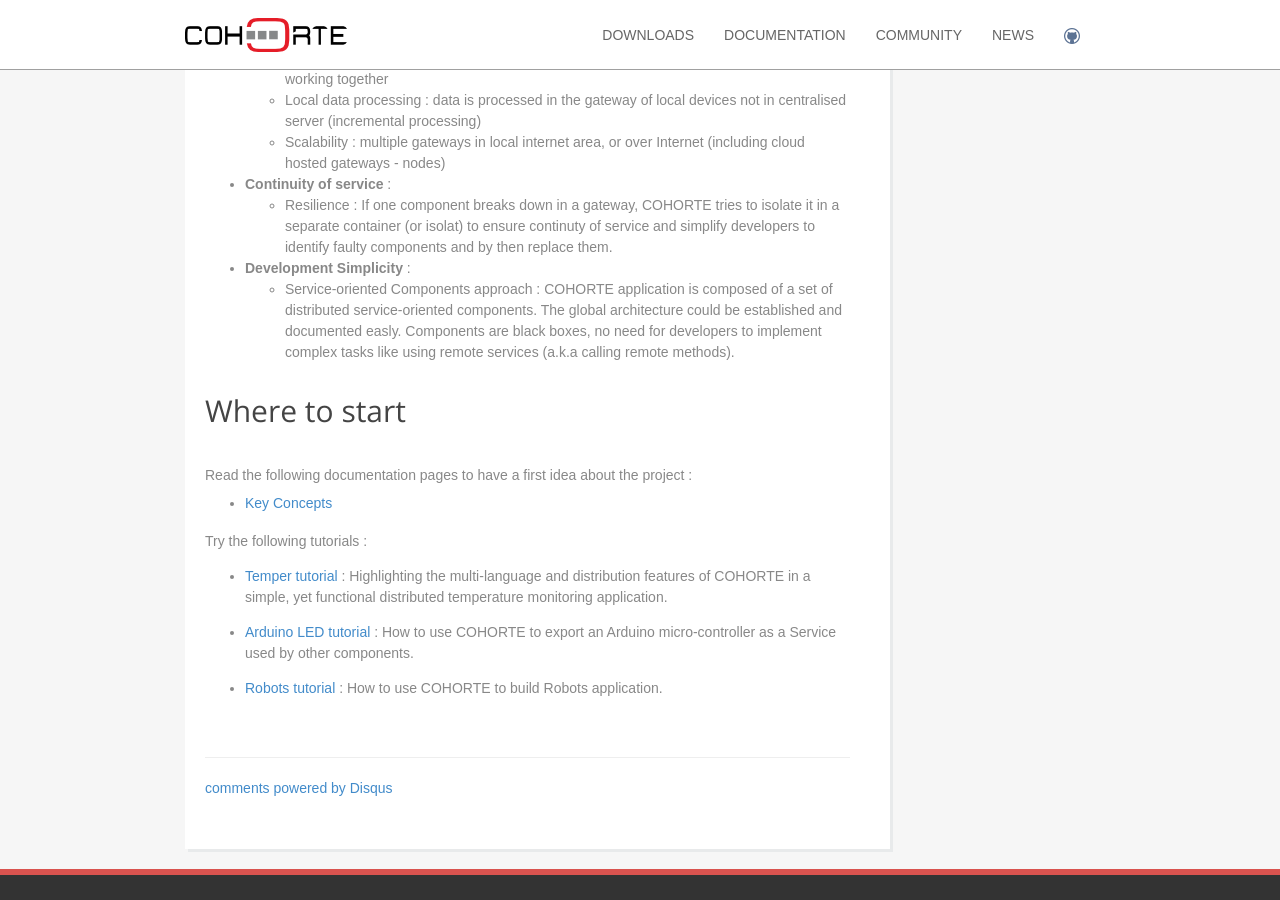
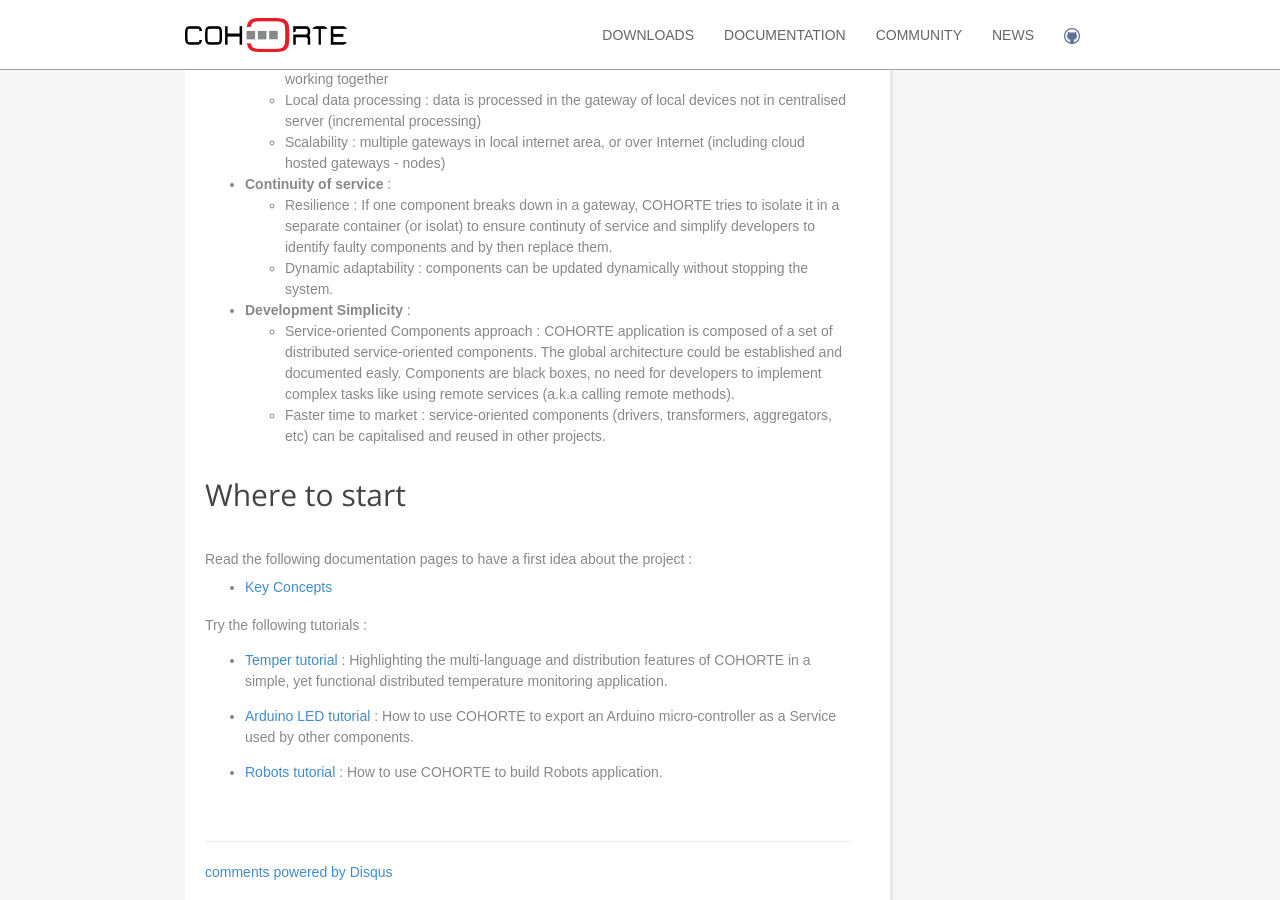
Before and after one commit to cohorte/cohorte.github.io, a Jekyll site: the page built from case-studies/IoT/index.md, in a window 1280 px wide and 900 px high, scrolled down 1157 px. Built offline with Jekyll 4.4.1, drawn with Linux system fonts in a browser that asks for light colours; comment, search, counter and statistics services are not loaded.

Commit message:
update IoT

```diff
--- a/case-studies/IoT/index.md
+++ b/case-studies/IoT/index.md
@@ -38,9 +38,11 @@ In this white paper, we show you how COHORTE could be used in the Internet of Th
 
  * **Continuity of service** :
    * Resilience : If one component breaks down in a gateway, COHORTE tries to isolate it in a separate container (or isolat) to ensure continuty of service and simplify developers to identify faulty components and by then replace them.
+   * Dynamic adaptability : components can be updated dynamically without stopping the system.
 
  * **Development Simplicity** :
    * Service-oriented Components approach : COHORTE application is composed of a set of distributed service-oriented components. The global architecture could be established and documented easly. Components are black boxes, no need for developers to implement complex tasks like using remote services (a.k.a calling remote methods).
+   * Faster time to market : service-oriented components (drivers, transformers, aggregators, etc) can be capitalised and reused in other projects.
 
 ## Where to start
 
```
